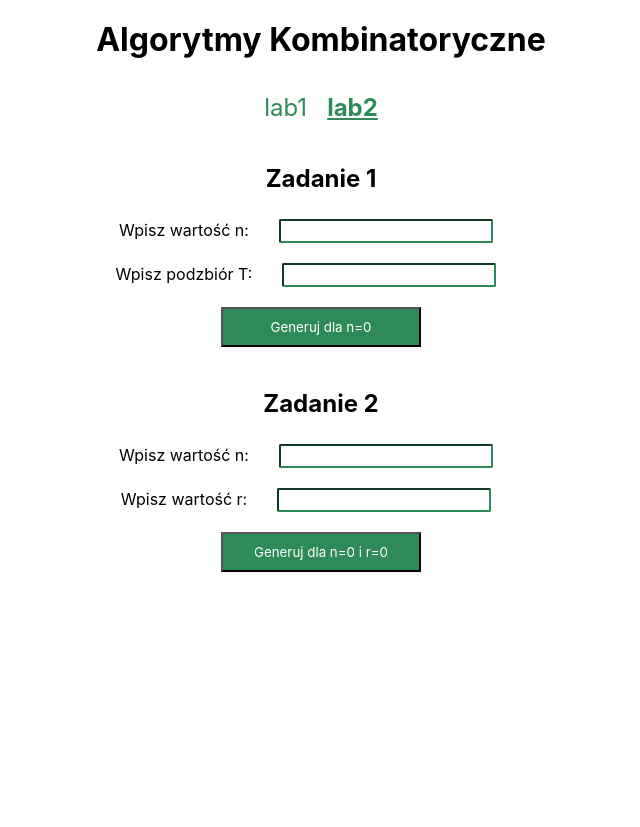
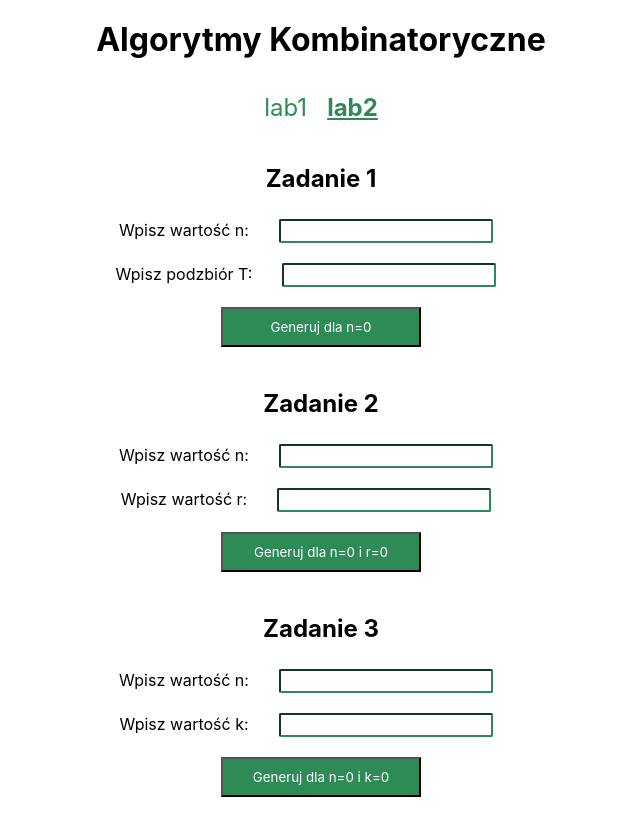
Before and after one commit to piotrwrzodak/UAM-ALK, a React (Create React App) app: page /#/lab2 in a window 1280 px wide. Shown: the whole page, without its empty margins (319-959 px from the left). Before the commit the page ends 800 px from the top, so only its background shows below. Built offline with nearby package versions, Linux system fonts and the light colour scheme.

Commit message:
lab2/task3 done

```diff
--- a/src/components/Lab2/Lab2.js
+++ b/src/components/Lab2/Lab2.js
@@ -2,14 +2,14 @@ import React from 'react';
 
 import Task1 from './tasks/Task1';
 import Task2 from './tasks/Task2';
-// import Task3 from './tasks/Task3';
+import Task3 from './tasks/Task3';
 
 function Lab2() {
   return (
     <>
       <Task1 />
       <Task2 />
-      {/* <Task3 /> */}
+      <Task3 />
     </>
   );
 }
--- a/src/components/Lab2/algorithms/alg3.js
+++ b/src/components/Lab2/algorithms/alg3.js
@@ -0,0 +1,26 @@
+let finalArray = [];
+let variables = { n: 0, k: 0 };
+
+const alg3 = (n, k) => {
+  finalArray = [];
+  variables = { n, k };
+  let array = [];
+
+  recursionAlg(array, 0);
+
+  return finalArray;
+};
+
+const recursionAlg = (array, i) => {
+  if (i === variables.n) {
+    finalArray.push(array);
+  } else {
+    for (let j = 0; j < variables.k; j++) {
+      let auxiliaryArray = array.slice();
+      auxiliaryArray.push(j + 1);
+      recursionAlg(auxiliaryArray, i + 1);
+    }
+  }
+};
+
+export default alg3;
--- a/src/components/Lab2/tasks/Task3.js
+++ b/src/components/Lab2/tasks/Task3.js
@@ -0,0 +1,69 @@
+import React, { useState } from 'react';
+
+import alg3 from '../algorithms/alg3';
+
+const Task1 = () => {
+  const [n, setN] = useState(0);
+  const [k, setK] = useState(0);
+  const [output, setOutput] = useState(null);
+
+  const submitHandler = (e) => {
+    e.preventDefault();
+    setOutput(alg3(parseInt(n), parseInt(k)));
+  };
+
+  return (
+    <>
+      <h2 className="heading">Zadanie 3</h2>
+      <form onSubmit={submitHandler} className="form">
+        <p>
+          Wpisz wartość n:
+          <input
+            type="number"
+            min="1"
+            name="n"
+            className="input"
+            onChange={(e) => {
+              setN(e.target.value);
+            }}
+          />
+        </p>
+        <p>
+          Wpisz wartość k:
+          <input
+            type="number"
+            name="k"
+            min="0"
+            className="input"
+            onChange={(e) => setK(e.target.value)}
+          />
+        </p>
+        <button type="submit" className="button">
+          Generuj dla n={n} i k={k}
+        </button>
+      </form>
+      {output && (
+        <>
+          <h3 className="output-size">Number of elements: {output.length}</h3>
+          <ul className="output-list">
+            {/* empty array cant display its elements and its not worth to check 2^n times if it is this set */}
+            <li key="empty" className="output-list__item">
+              ∅
+            </li>
+            {output.map((array, index) => (
+              <li key={index} className="output-list__item">
+                {array
+                  .reduce((a, b) => {
+                    return a.concat(b).concat(',');
+                  }, [])
+                  .slice(0, -1)}
+              </li>
+            ))}
+          </ul>
+        </>
+      )}
+    </>
+  );
+};
+
+export default Task1;
```
